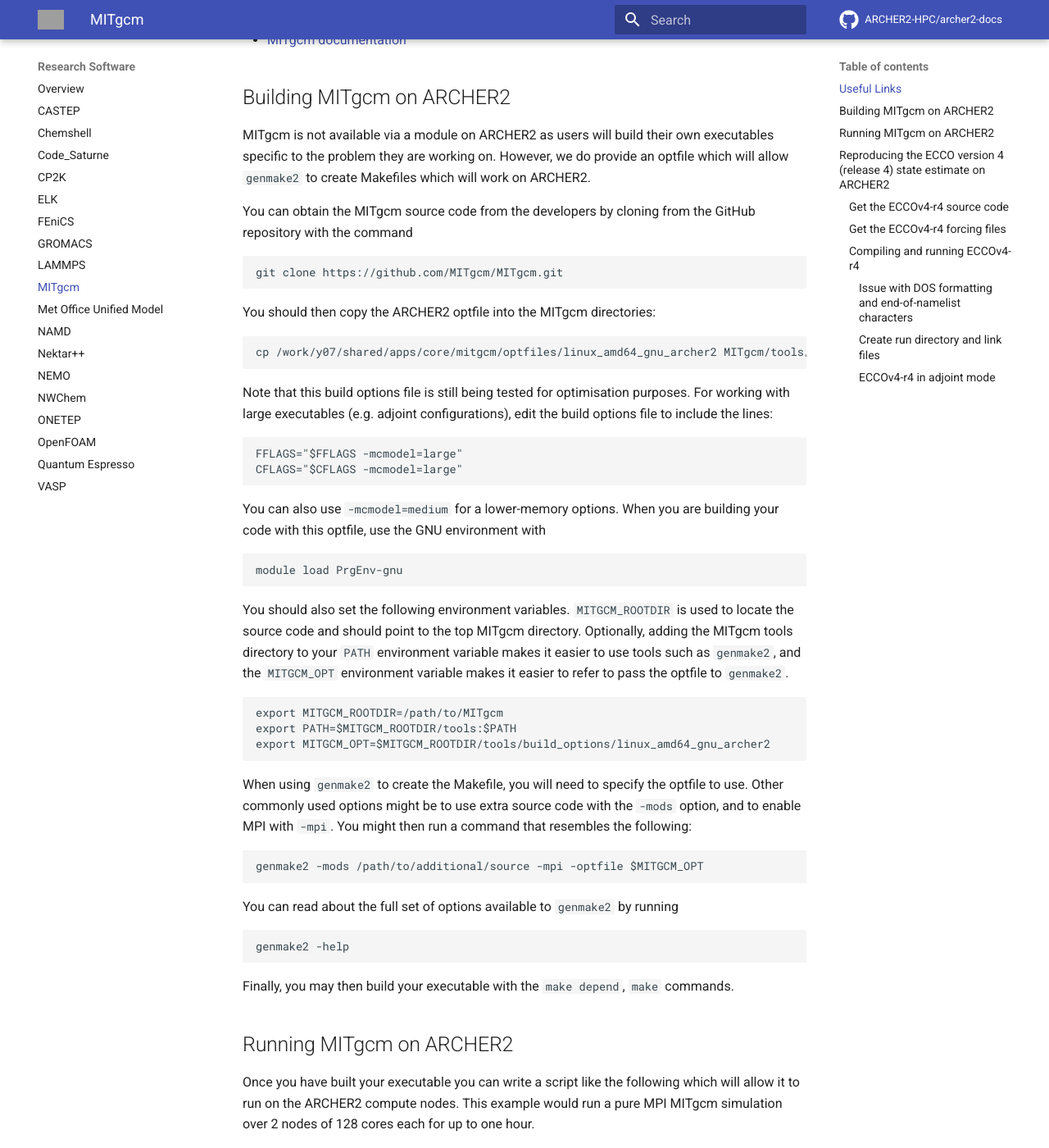
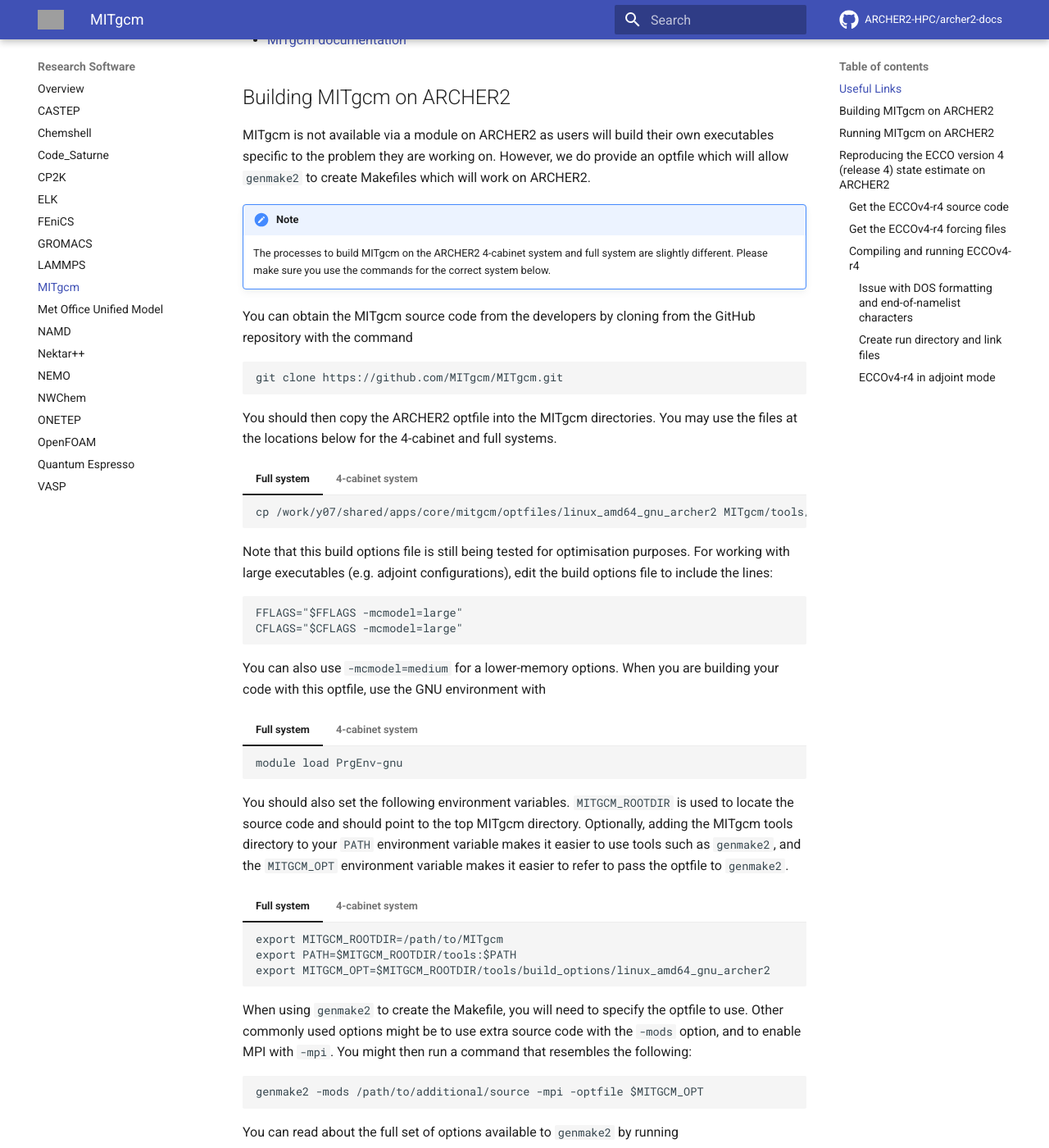
Before and after one commit to ARCHER2-HPC/archer2-docs, an MkDocs documentation site: the page built from docs/research-software/mitgcm/mitgcm.md, in a window 1280 px wide and 1400 px high, scrolled down 470 px. Shown: the whole window at 82% size. Built offline with MkDocs 1.6.1 and Material for MkDocs 9.7.7, drawn with Linux system fonts in a browser that asks for light colours; comment, search, counter and statistics services are not loaded; some of the changed text lies outside the part shown; grey boxes are pictures that could not be loaded.

Commit message:
Added separate MITgcm instructions for 4- and 23-cabinet systems, plus note re ECCO

````diff
--- a/docs/research-software/mitgcm/mitgcm.md
+++ b/docs/research-software/mitgcm/mitgcm.md
@@ -21,14 +21,27 @@
 However, we do provide an optfile which will allow `genmake2` to create
 Makefiles which will work on ARCHER2.
 
+!!! note
+    The processes to build MITgcm on the ARCHER2 4-cabinet system and full
+    system are slightly different. Please make sure you use the commands
+    for the correct system below.
+
 You can obtain the MITgcm source code from the developers by cloning
 from the GitHub repository with the command
 
     git clone https://github.com/MITgcm/MITgcm.git
 
-You should then copy the ARCHER2 optfile into the MITgcm directories:
+You should then copy the ARCHER2 optfile into the MITgcm directories. You may use the files at the locations below for the 4-cabinet and full systems.
 
+=== "Full system"
+    ```bash
     cp /work/y07/shared/apps/core/mitgcm/optfiles/linux_amd64_gnu_archer2 MITgcm/tools/build_options/
+    ```
+
+=== "4-cabinet system"
+    ```bash
+    cp /work/n02/shared/MITgcm/optfiles/dev_linux_amd64_gnu_archer2 MITgcm/tools/build_options/
+    ```
 
 Note that this build options file is still being tested for optimisation purposes. For working with large executables (e.g. adjoint configurations), edit the build options file to include the lines:
 
@@ -37,7 +50,15 @@
 
 You can also use `-mcmodel=medium` for a lower-memory options. When you are building your code with this optfile, use the GNU environment with
 
+=== "Full system"
+    ```
     module load PrgEnv-gnu
+    ```
+
+=== "4-cabinet system"
+    ```
+    module restore PrgEnv-gnu
+    ```
 
 You should also set the following environment variables.
 `MITGCM_ROOTDIR` is used to locate the source code and should point to
@@ -46,9 +67,19 @@
 `genmake2`, and the `MITGCM_OPT` environment variable makes it easier to
 refer to pass the optfile to `genmake2`.
 
+=== "Full system"
+    ```
     export MITGCM_ROOTDIR=/path/to/MITgcm
     export PATH=$MITGCM_ROOTDIR/tools:$PATH
     export MITGCM_OPT=$MITGCM_ROOTDIR/tools/build_options/linux_amd64_gnu_archer2
+    ```
+
+=== "4-cabinet system"
+    ```
+    export MITGCM_ROOTDIR=/path/to/MITgcm
+    export PATH=$MITGCM_ROOTDIR/tools:$PATH
+    export MITGCM_OPT=$MITGCM_ROOTDIR/tools/build_options/dev_linux_amd64_gnu_archer2
+    ```
 
 When using `genmake2` to create the Makefile, you will need to specify the
 optfile to use. Other commonly used options might be to use extra source
@@ -72,6 +103,8 @@
 example would run a pure MPI MITgcm simulation over 2 nodes of 128 cores
 each for up to one hour.
 
+=== "Full system"
+    ```
     #!/bin/bash
 
     # Slurm job options (job-name, compute nodes, job time)
@@ -95,8 +128,43 @@
     #   Using 256 MPI processes and 128 MPI processes per node
     #   srun picks up the distribution from the sbatch options
     srun --distribution=block:block --hint=nomultithread ./mitgcmuv
+    ```
+
+=== "4-cabinet system"
+    ```
+    #!/bin/bash
+
+    # Slurm job options (job-name, compute nodes, job time)
+    #SBATCH --job-name=MITgcm-simulation
+    #SBATCH --time=1:0:0
+    #SBATCH --nodes=2
+    #SBATCH --tasks-per-node=128
+    #SBATCH --cpus-per-task=1
+
+    # Replace [budget code] below with your project code (e.g. t01)
+    #SBATCH --account=[budget code]
+    #SBATCH --partition=standard
+    #SBATCH --qos=standard
+
+    # Setup the job environment (this module needs to be loaded before any other modules)
+    module load epcc-job-env
+
+    # Set the number of threads to 1
+    #   This prevents any threaded system libraries from automatically
+    #   using threading.
+    export OMP_NUM_THREADS=1
+
+    # Launch the parallel job
+    #   Using 256 MPI processes and 128 MPI processes per node
+    #   srun picks up the distribution from the sbatch options
+    srun --distribution=block:block --hint=nomultithread ./mitgcmuv
+    ```
 
 ## Reproducing the ECCO version 4 (release 4) state estimate on ARCHER2
+
+!!! note
+    These instructions apply only to the 4-cabinet and have not yet
+    been tested on the full ARCHER2 system.
 
 The ECCO version 4 state estimate (ECCOv4-r4) is an observationally-constrained numerical solution produced by the ECCO group at JPL. If you would like to reproduce the state estimate on ARCHER2 in order to create customised runs and experiments, follow the instructions below. They have been slightly modified from the JPL instructions for ARCHER2.
 
````
